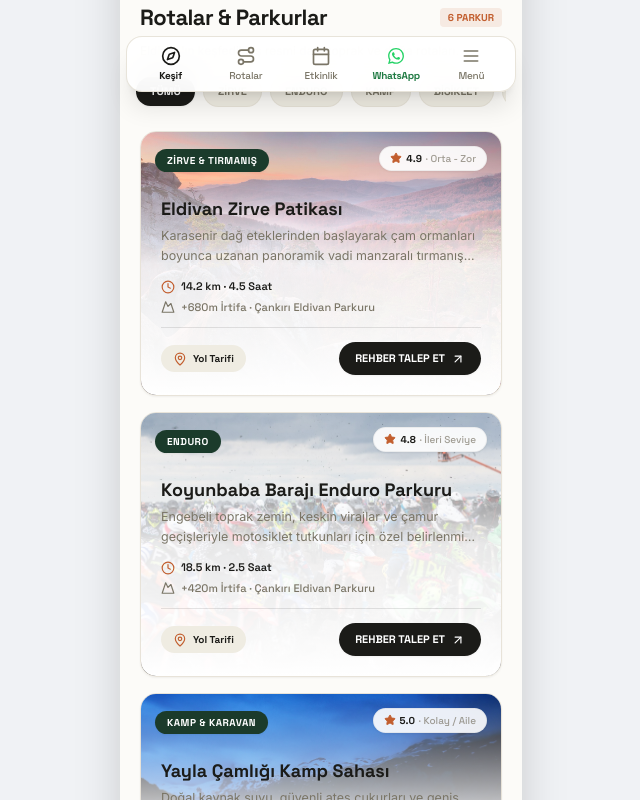
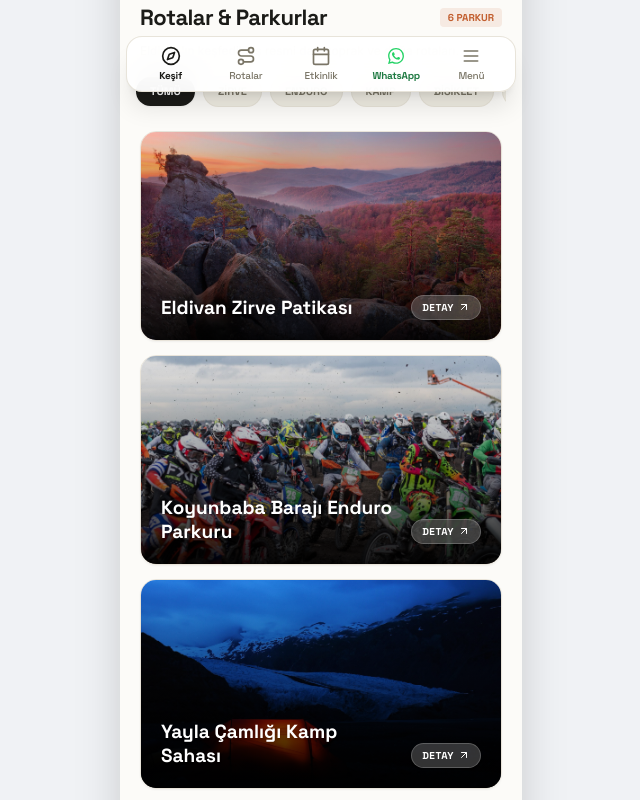
Before and after one commit to Barotello/EldivanOutdoor, a React (Vite) app: page / in a window 1280 px wide. Shown: the part 700-1500 px from the top of the page, without its empty margins (319-959 px from the left). Built offline with nearby package versions, Linux system fonts and the light colour scheme.

Commit message:
feat: rotalar kartlarını sadeleştir (sadece foto ve ana başlık), fotoğrafa tıklayınca detay modalı aç

```diff
--- a/src/components/RouteExplorer.jsx
+++ b/src/components/RouteExplorer.jsx
@@ -1,5 +1,5 @@
-import React from 'react';
-import { Star, ArrowUpRight, MapPin, Clock, Mountain } from 'lucide-react';
+import React, { useState, useEffect } from 'react';
+import { Star, ArrowUpRight, MapPin, Clock, Mountain, X, Compass } from 'lucide-react';
 import { ROUTES_DATA, CLUB_CONFIG } from '../data/mockData';
 
 const FILTER_CHIPS = [
@@ -12,6 +12,7 @@ const FILTER_CHIPS = [
 ];
 
 export default function RouteExplorer({ activeFilter = 'all', onFilterChange }) {
+  const [selectedRoute, setSelectedRoute] = useState(null);
   const filter = activeFilter || 'all';
 
   const handleChipClick = (id) => {
@@ -22,6 +23,25 @@ export default function RouteExplorer({ activeFilter = 'all', onFilterChange })
     filter === 'all'
       ? ROUTES_DATA
       : ROUTES_DATA.filter((r) => r.category === filter);
+
+  // Modal açıkken klavye ESC tuşu dinleyicisi & body scroll kilidi
+  useEffect(() => {
+    const handleKeyDown = (e) => {
+      if (e.key === 'Escape' && selectedRoute) {
+        setSelectedRoute(null);
+      }
+    };
+    window.addEventListener('keydown', handleKeyDown);
+    if (selectedRoute) {
+      document.body.style.overflow = 'hidden';
+    } else {
+      document.body.style.overflow = '';
+    }
+    return () => {
+      window.removeEventListener('keydown', handleKeyDown);
+      document.body.style.overflow = '';
+    };
+  }, [selectedRoute]);
 
   return (
     <section
@@ -62,14 +82,16 @@ export default function RouteExplorer({ activeFilter = 'all', onFilterChange })
         })}
       </div>
 
-      {/* Rota Kartları Listesi (Görselli Paket / Deneyim Tasarım Formatında) */}
-      <div className="space-y-4">
+      {/* Rota Kartları Listesi: Sadece Fotoğraf ve Ana Başlık */}
+      <div className="space-y-3.5">
         {filteredRoutes.map((route) => (
           <article
             key={route.id}
-            className="relative rounded-2xl overflow-hidden shadow-sm border border-light-outline-variant/80 min-h-[265px] flex flex-col justify-end group hover:shadow-md transition-shadow"
+            onClick={() => setSelectedRoute(route)}
+            className="relative rounded-2xl overflow-hidden shadow-sm border border-light-outline-variant/80 h-[210px] flex flex-col justify-end group hover:shadow-md transition-all cursor-pointer active:scale-[0.99] select-none"
+            title={`${route.title} detaylarını açmak için dokunun`}
           >
-            {/* Tam Alan Arka Plan Görseli */}
+            {/* Sadece Fotoğraf */}
             {route.image && (
               <img
                 src={route.image}
@@ -78,74 +100,147 @@ export default function RouteExplorer({ activeFilter = 'all', onFilterChange })
                 loading="lazy"
               />
             )}
-            <div className="absolute inset-0 bg-gradient-to-t from-white via-white/90 to-transparent" />
+            <div className="absolute inset-0 bg-gradient-to-t from-black/90 via-black/35 to-transparent" />
 
-            {/* Sol Üst Kategori Rozeti */}
-            <div className="absolute top-3.5 left-3.5 z-10">
-              <span className="inline-flex items-center px-3 py-1 rounded-full bg-forest text-white backdrop-blur-md text-[10px] font-mono-tech uppercase font-bold tracking-wider shadow-sm">
-                {route.categoryName}
+            {/* Sadece Ana Başlık ve Dokunma İpucu */}
+            <div className="relative z-10 p-5 flex items-end justify-between gap-3">
+              <h3 className="font-headline font-black text-white text-[19px] leading-tight drop-shadow-sm">
+                {route.title}
+              </h3>
+              <span className="flex-shrink-0 inline-flex items-center gap-1 px-2.5 py-1 rounded-full bg-white/20 backdrop-blur-md text-white text-[10px] font-mono-tech font-bold uppercase tracking-wider border border-white/20 group-hover:bg-accent group-hover:border-accent transition-all shadow-sm">
+                <span>DETAY</span>
+                <ArrowUpRight className="w-3 h-3" />
               </span>
             </div>
-
-            {/* Sağ Üst Puan ve Zorluk Rozeti */}
-            <div className="absolute top-3.5 right-3.5 z-10">
-              <span className="inline-flex items-center gap-1 px-2.5 py-1 rounded-full bg-white/90 text-ink backdrop-blur-md text-[10px] font-mono-tech font-bold shadow-sm border border-black/5">
-                <Star className="w-3 h-3 fill-accent text-accent" />
-                <span>{route.rating}</span>
-                <span className="text-muted/70 font-normal">· {route.difficulty}</span>
-              </span>
+          </article>
+        ))}
       </div>
 
-            {/* Kart İçerik Gövdesi */}
-            <div className="relative z-10 p-5 pt-8">
-              <h3 className="font-headline font-extrabold text-ink text-[18px] leading-snug">
-                {route.title}
-              </h3>
-              <p className="text-muted text-[12.5px] leading-relaxed mt-1 line-clamp-2">
-                {route.desc}
-              </p>
+      {/* Fotoğrafın Üstüne Tıklayınca Açılan Rota Detay Penceresi (Modal) */}
+      {selectedRoute && (
+        <div
+          role="dialog"
+          aria-modal="true"
+          aria-label={`${selectedRoute.title} Detayları`}
+          className="fixed inset-0 z-50 flex items-center justify-center p-4 font-headline animate-in fade-in duration-200"
+        >
+          {/* Karartılmış Arka Plan */}
+          <div
+            className="absolute inset-0 bg-black/80 backdrop-blur-md transition-opacity"
+            onClick={() => setSelectedRoute(null)}
+          />
 
-              {/* Parkur Metrikleri (Mesafe, Süre, İrtifa) */}
-              <div className="mt-3 space-y-1 font-mono-tech text-[11px] text-muted">
-                <div className="flex items-center gap-1.5 text-ink font-semibold">
-                  <Clock className="w-3.5 h-3.5 text-accent" />
-                  <span>
-                    {route.distance} · {route.duration}
+          {/* Koyu Orman Temalı Detay Kartı */}
+          <div className="relative w-full max-w-[390px] max-h-[88vh] bg-[#1F3A2E] text-[#F5F2EA] rounded-3xl shadow-2xl border border-white/15 flex flex-col overflow-hidden z-10 animate-in zoom-in-95 duration-200">
+            {/* Modal Üst Çubuk */}
+            <div className="flex items-center justify-between px-5 pt-4 pb-3 border-b border-white/10 bg-[#162920]">
+              <div className="flex items-center gap-2">
+                <span className="px-2.5 py-0.5 rounded-full bg-forest text-white font-mono-tech text-[9px] font-bold uppercase border border-white/10">
+                  {selectedRoute.categoryName}
                 </span>
-                </div>
-                <div className="flex items-center gap-1.5">
-                  <Mountain className="w-3.5 h-3.5 text-muted" />
-                  <span>{route.elevation} İrtifa · Çankırı Eldivan Parkuru</span>
+                <div className="flex items-center gap-1 font-mono-tech text-[10px] text-[#E8B07A] font-bold">
+                  <Star className="w-3 h-3 fill-[#E8B07A] text-[#E8B07A]" />
+                  <span>{selectedRoute.rating}</span>
+                  <span className="text-white/60 font-normal">· {selectedRoute.difficulty}</span>
                 </div>
               </div>
 
-              {/* Alt İşlem Butonları (Yol Tarifi + Rehber Talep Et) */}
-              <div className="flex items-center justify-between pt-3.5 mt-3 border-t border-black/10 gap-2">
+              <button
+                type="button"
+                onClick={() => setSelectedRoute(null)}
+                aria-label="Kapat"
+                className="w-8 h-8 rounded-full bg-white/10 flex items-center justify-center text-[#F5F2EA] hover:bg-white/20 active:scale-95 transition-all border border-white/10"
+              >
+                <X className="w-4 h-4" />
+              </button>
+            </div>
+
+            {/* Modal Kaydırılabilir Gövdesi */}
+            <div className="flex-1 overflow-y-auto p-5 space-y-4">
+              {/* Rota Fotoğrafı */}
+              <div className="relative rounded-2xl overflow-hidden h-[180px] border border-white/10 shadow-md">
+                <img
+                  src={selectedRoute.image}
+                  alt={selectedRoute.title}
+                  className="w-full h-full object-cover"
+                />
+                <div className="absolute inset-0 bg-gradient-to-t from-black/60 to-transparent" />
+                <div className="absolute bottom-3 left-3 right-3 text-white">
+                  <div className="text-[10px] font-mono-tech uppercase font-bold text-[#E8B07A]">
+                    ELDİVAN DOĞA &amp; MOTOR PARKURU
+                  </div>
+                  <h3 className="font-headline font-black text-[18px] leading-tight">
+                    {selectedRoute.title}
+                  </h3>
+                </div>
+              </div>
+
+              {/* Rota Açıklaması */}
+              <div className="p-3.5 rounded-2xl bg-[#14201A]/80 border border-white/10 text-xs text-[#d6e3d9] leading-relaxed">
+                {selectedRoute.desc}
+              </div>
+
+              {/* 4'lü Telemetri Metrikleri */}
+              <div className="grid grid-cols-2 gap-2 font-mono-tech text-xs">
+                <div className="p-3 rounded-xl bg-[#14201A]/80 border border-white/10">
+                  <div className="flex items-center gap-1.5 text-[#E8B07A] font-bold text-[10px] uppercase">
+                    <Clock className="w-3.5 h-3.5" />
+                    <span>Mesafe / Süre</span>
+                  </div>
+                  <div className="font-extrabold text-white text-[13px] mt-1">
+                    {selectedRoute.distance}
+                  </div>
+                  <div className="text-[10px] text-white/60">
+                    Tahmini: {selectedRoute.duration}
+                  </div>
+                </div>
+
+                <div className="p-3 rounded-xl bg-[#14201A]/80 border border-white/10">
+                  <div className="flex items-center gap-1.5 text-[#E8B07A] font-bold text-[10px] uppercase">
+                    <Mountain className="w-3.5 h-3.5" />
+                    <span>İrtifa / Zorluk</span>
+                  </div>
+                  <div className="font-extrabold text-white text-[13px] mt-1">
+                    {selectedRoute.elevation}
+                  </div>
+                  <div className="text-[10px] text-white/60">
+                    {selectedRoute.difficulty}
+                  </div>
+                </div>
+              </div>
+
+              {/* Rota Başlangıç Noktası Notu */}
+              <div className="flex items-center gap-2 p-2.5 rounded-xl bg-[#14201A]/60 border border-white/10 text-[11px] text-[#d6e3d9]/90 font-mono-tech">
+                <Compass className="w-4 h-4 text-[#E8B07A] flex-shrink-0" />
+                <span>Çankırı Eldivan · GPS destekli resmi kulüp rotası</span>
+              </div>
+            </div>
+
+            {/* Modal Alt Butonları */}
+            <div className="p-4 border-t border-white/10 bg-[#162920] flex items-center justify-between gap-2.5">
               <a
-                  href={route.mapsUrl || CLUB_CONFIG.meetingPointMapsUrl}
+                href={selectedRoute.mapsUrl || CLUB_CONFIG.meetingPointMapsUrl}
                 target="_blank"
                 rel="noopener noreferrer"
-                  className="inline-flex items-center gap-1.5 px-3 py-1.5 rounded-full bg-sand-dark text-ink font-mono-tech text-[10px] font-bold hover:bg-ink hover:text-white active:scale-95 transition-all"
-                  title="Başlangıç Noktasına Yol Tarifi Al"
+                className="flex-1 inline-flex items-center justify-center gap-1.5 py-2.5 px-3 rounded-xl bg-[#14201A] border border-white/15 text-[#E8B07A] hover:bg-[#2A4A39] hover:text-white font-mono-tech text-xs font-bold active:scale-95 transition-all"
               >
-                  <MapPin className="w-3.5 h-3.5 text-accent" />
-                  <span>Yol Tarifi</span>
+                <MapPin className="w-3.5 h-3.5" />
+                <span>Yol Tarifi Al</span>
               </a>
 
               <a
-                  href={`https://wa.me/${CLUB_CONFIG.whatsappNumber}?text=Merhaba,%20${encodeURIComponent(route.title)}%20hakkinda%20bilgi%20almak%20istiyorum.`}
+                href={`https://wa.me/${CLUB_CONFIG.whatsappNumber}?text=Merhaba,%20${encodeURIComponent(selectedRoute.title)}%20rotasi%20hakkinda%20rehberlik%20ve%20detayli%20bilgi%20almak%20istiyorum.`}
                 target="_blank"
                 rel="noopener noreferrer"
-                  className="inline-flex items-center gap-1.5 px-4 py-2 rounded-full bg-ink text-white font-mono-tech text-[11px] font-bold hover:bg-accent active:scale-95 transition-all shadow-sm"
+                className="flex-1 inline-flex items-center justify-center gap-1.5 py-2.5 px-3 rounded-xl bg-[#D9531E] hover:bg-[#c24615] text-white font-mono-tech text-xs font-bold active:scale-95 transition-all shadow-md"
               >
-                  <span>REHBER TALEP ET</span>
+                <span>Rehber Talep Et</span>
                 <ArrowUpRight className="w-3.5 h-3.5" />
               </a>
             </div>
           </div>
-          </article>
-        ))}
         </div>
+      )}
     </section>
   );
 }
```
Lines whose indentation alone changed are shown as unchanged.
